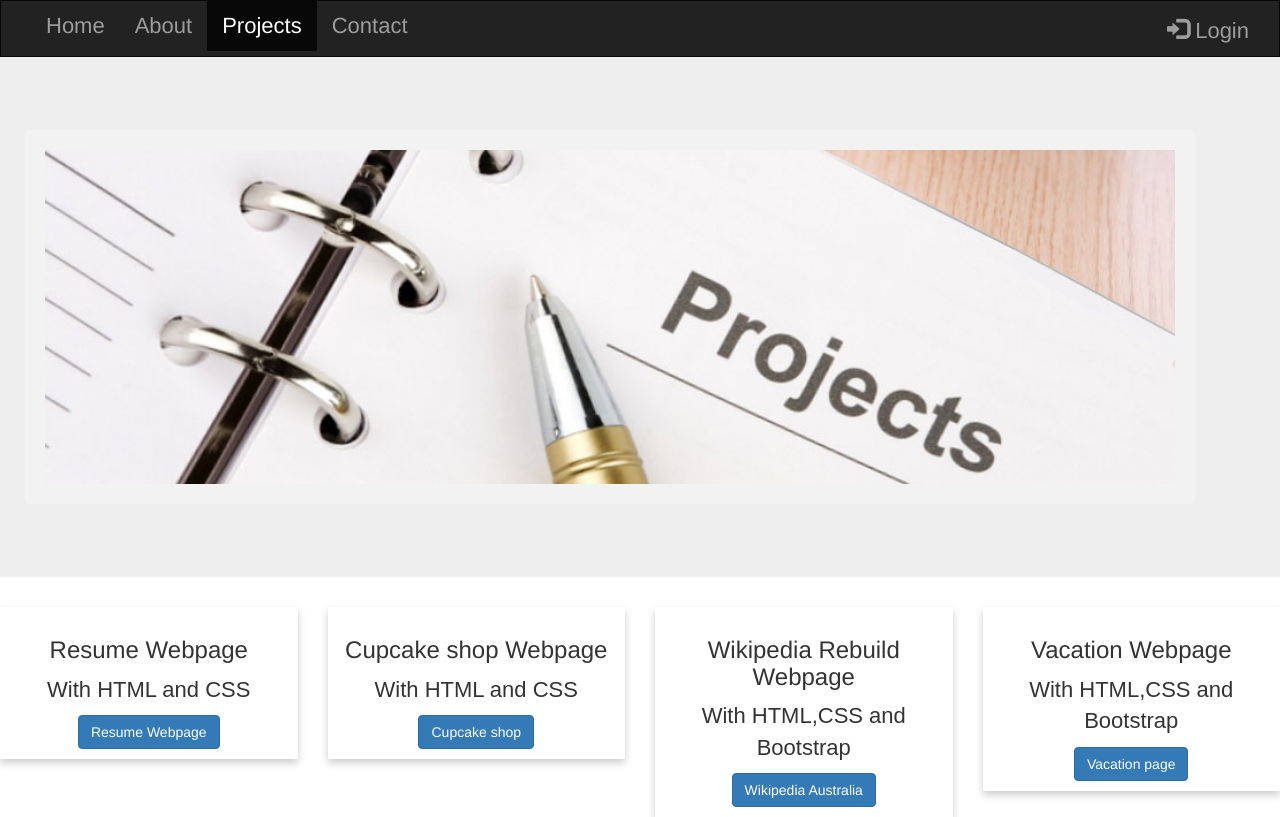
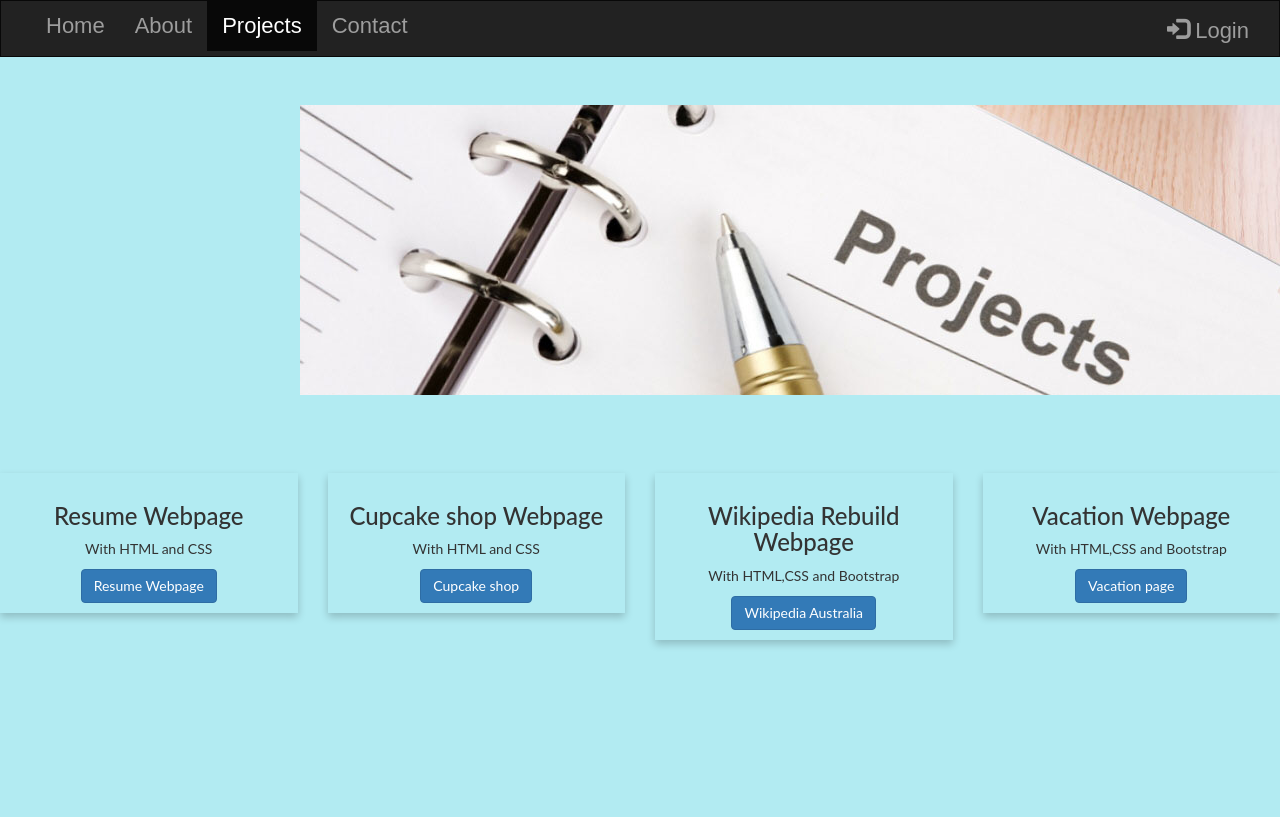
Before and after one commit to sowmyadsl/Portfolio-old, a plain HTML site: page projects.html in a window 1280 px wide. Drawn offline with nearby package versions, Linux system fonts and the light colour scheme.

Commit message:
Add styling to jumbotron in aboutme page

```diff
--- a/css/styles.css
+++ b/css/styles.css
@@ -1,36 +1,56 @@
+body{
+  font-family:'Lato',sans-serif;
+  background-color: #B2EBF2;
+  z-index: -1;
+
+
+}
+.jumbotron{
+  float:right;
+  background-color: inherit;
+}
+
+
+
 /* Remove the navbar's default margin-bottom and rounded borders */
 .navbar {
   margin-bottom: 0;
   border-radius: 0;
 }
 
+/*Add styling to all header h1,h2,h3*/
+h1,h2,h3{
+  text-align: center;
+}
+/* Add a gray background color and some padding to the footer */
+footer {
+  background-color: inherit;
+  padding: 25px;
+  margin-top:50px;
+}
+/*Add color to important words*/
+.important{
+  color: blue;
+}
+
+
+
+
+
+
+
 
 .header-aboutme{
   text-align: center;
 }
 
-/* Add a gray background color and some padding to the footer */
-footer {
-  background-color: #f2f2f2;
-  padding: 25px;
-  margin-top:50px;
 
-
-}
-.well{
-    margin-top: 20px;
-    background-color: lightgrey;
-
-    /*border: 25px solid #000000;
-    padding: 25px;
-    margin: 25px;*/
-
-
+/*Add Styling to Jumbotron-project*/
+.jumbo-project{
+  margin: 0;
+  padding: 0;
 }
 
-.important{
-  color: blue;
-}
 /*Add styling to the card in about me section*/
  .about-card {
     box-shadow: 0 4px 8px 0 rgba(0, 0, 0, 0.2);
@@ -56,10 +76,16 @@ footer {
     color: grey;
     font-size: 18px;
 }
-p{
-  font-family: sans-serif;
+panel-body{
+  font-family: "Times New Roman", Times, sans-serif;
   font-size: 22px;
   text-align: center;
+}
+ul{
+  text-align: inherit;
+  font-family: sans-serif;
+  font-size: 15px;
+
 }
 button {
     border: none;
--- a/projects.html
+++ b/projects.html
@@ -31,10 +31,11 @@
     </nav>
 
     <div class="jumbotron jumbotron-fluid">
-      <div class="container">
+      <div class="jumbo-project">
         <img src="img/projects1.jpg" alt="photo of projects" width="100%" >
       </div>
     </div>
+
   <div class="row">
   <div class="col-sm-3">
     <div class="paragraph-card">
```
Also changed, not shown: aboutme.html (+3 -2 lines).
